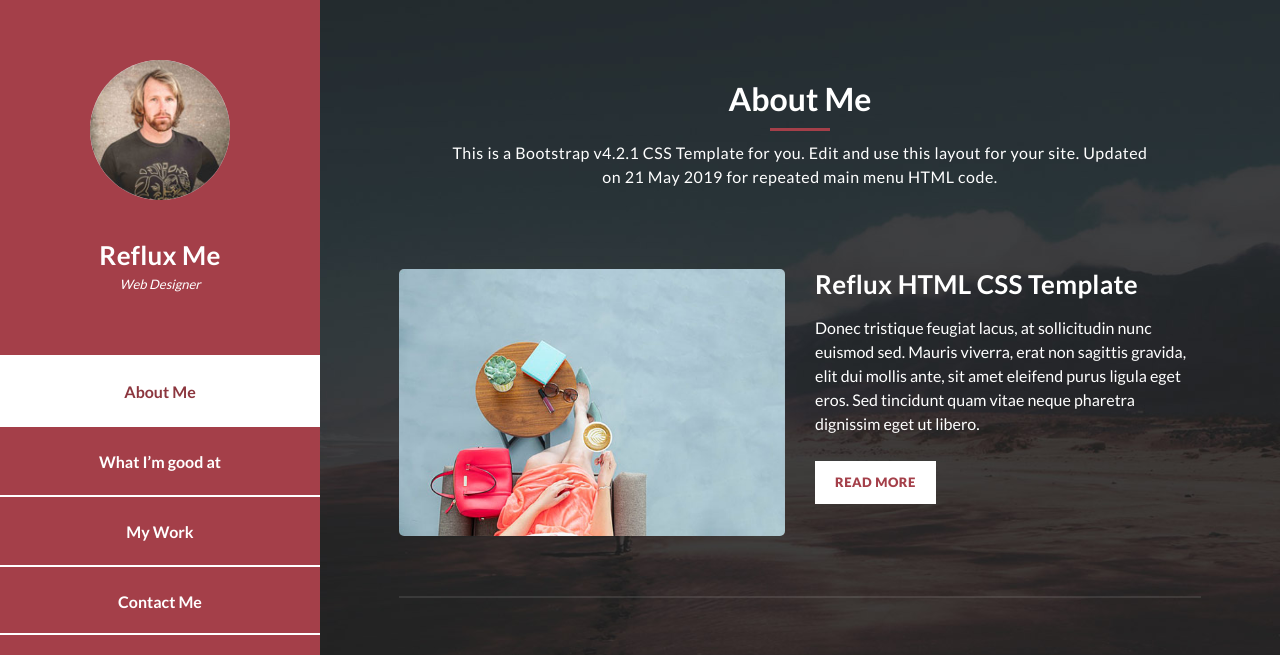
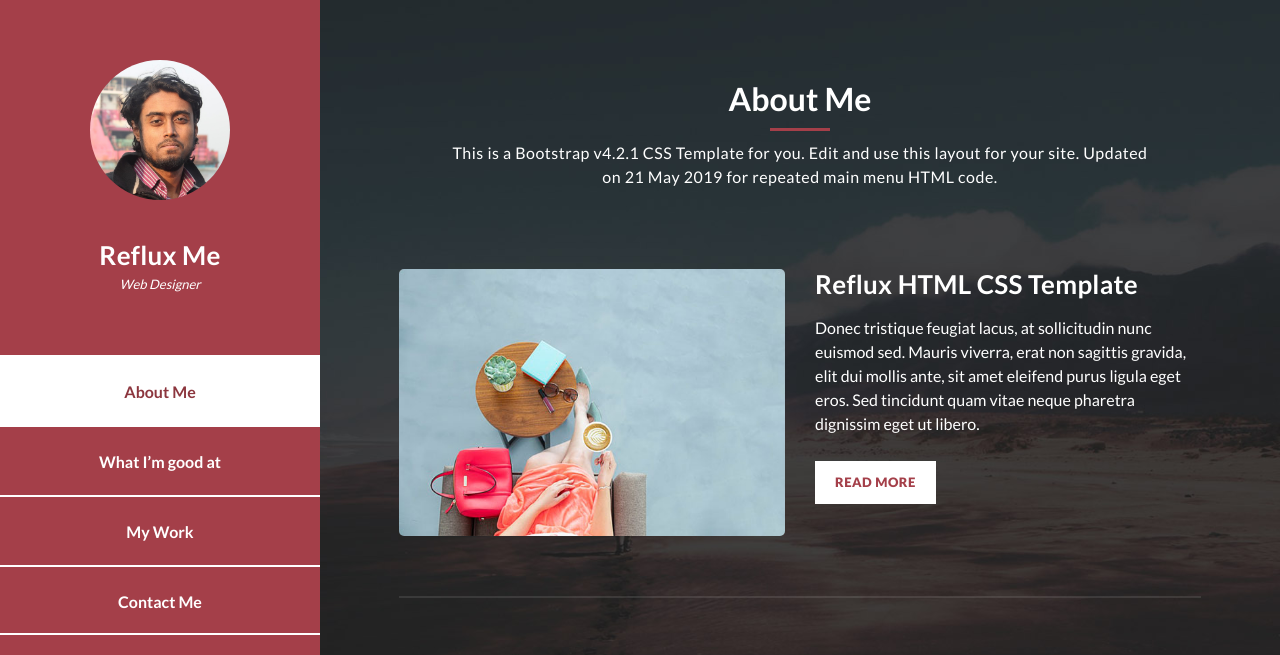
Before and after one commit to ajharulabedeen/ajharulabedeen.github.io, a plain HTML site: page index.html in a window 1280 px wide. Shown: the top 655 px of the page. Drawn offline with Linux system fonts and the light colour scheme.

Commit message:
profile pic add!

```diff
--- a/index.html
+++ b/index.html
@@ -37,7 +37,7 @@ https://templatemo.com/tm-531-reflux
           <i class="fa fa-times" id="menu-close"></i>
           <div class="container">
             <div class="image">
-              <a href="#"><img src="assets/images/author-image.jpg" alt="" /></a>
+              <a href="#"><img src="assets/images/abedeen.jpg" alt="" /></a>
             </div>
             <div class="author-content">
               <h4>Reflux Me</h4>
```
Also changed, not shown: assets/images/131936685_2893345970901134_6614745667118215470_o.jpg (added), assets/images/abedeen.jpg (added).
